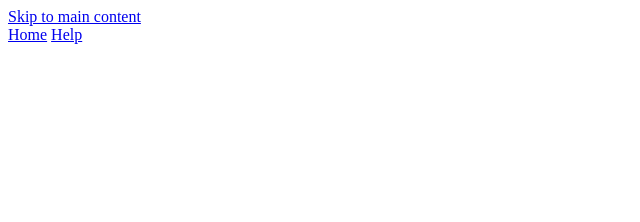
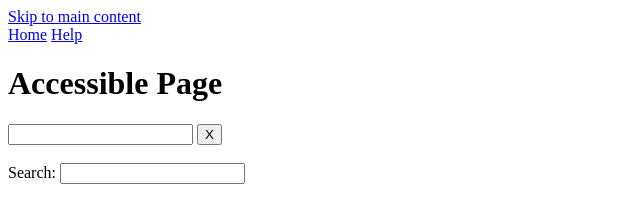
Before and after one commit to Yashpoonia05/WDW_0200, a plain HTML site: page Web Designing Workshop Assignment/Assignment 11/index.html in a window 1280 px wide. Shown: the whole page, without its empty margins (0-640 px from the left). Drawn offline with Linux system fonts and the light colour scheme.

Commit message:
Assignment 11 complete

```diff
--- a/Web Designing Workshop Assignment/Assignment 11/index.html
+++ b/Web Designing Workshop Assignment/Assignment 11/index.html
@@ -13,5 +13,18 @@
         <a href="#home">Home</a>
         <a href="#help">Help</a>
     </nav>
+    <main id="main-content">
+        <h1>Accessible Page</h1>
+        <form>
+    <input type="search" aria-label="Search">
+    <button type="reset">X</button>
+    <br><br>
+    <label for="search">Search:</label>
+        <input type="search"
+            id="search"
+            name="search"
+            aria-label="Search">
+</form>
+    </main>
 </body>
 </html>
```
